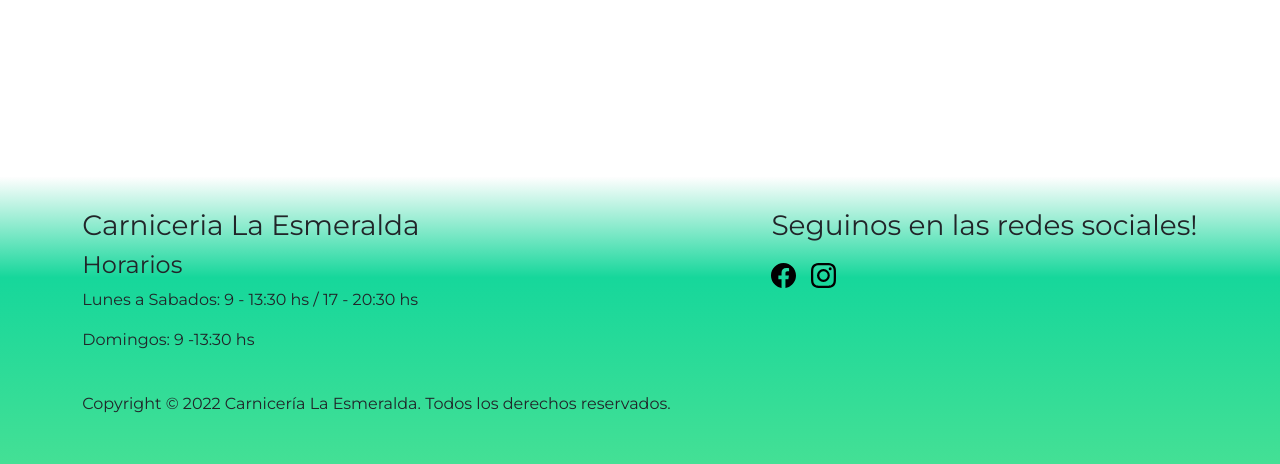
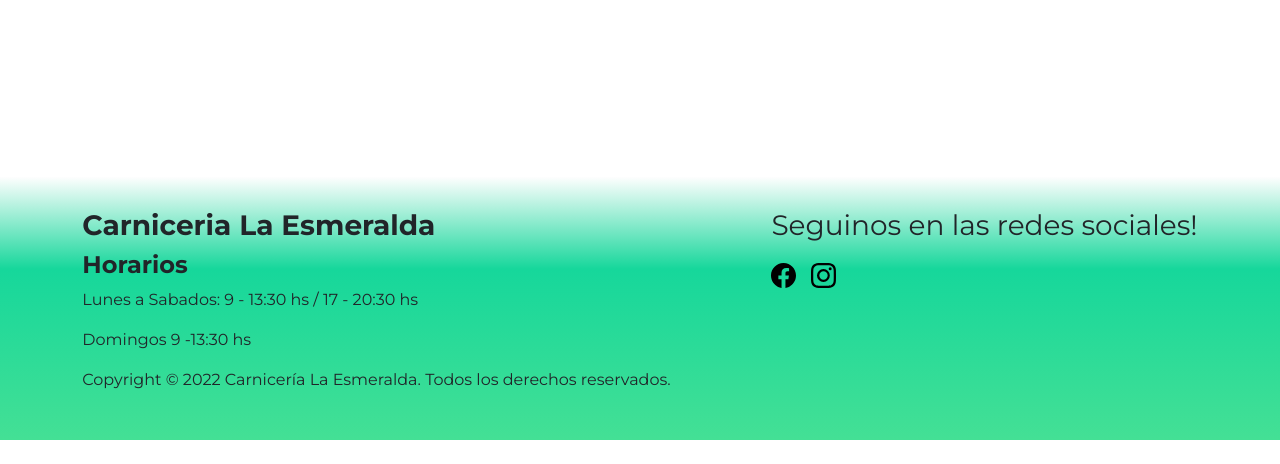
Before and after one commit to FrancoPortillo/CarniceriaEsmeralda, a plain HTML site: page pages/nosotros.html in a window 1280 px wide. Shown: the part 985-1449 px from the top of the page. After the commit the page ends 1425 px from the top, so only its background shows below. Drawn offline with nearby package versions, Linux system fonts and the light colour scheme.

Commit message:
arregle footer

```diff
--- a/pages/nosotros.html
+++ b/pages/nosotros.html
@@ -130,11 +130,10 @@
         </div>
       </div>
       <div class="horarios">
-        <h3>Carniceria La Esmeralda</h3>
-        <h4>Horarios</h4>
+        <h3 class="fw-bolder">Carniceria La Esmeralda</h3>
+        <h4 class="fw-bolder">Horarios</h4>
         <p>Lunes a Sabados: 9 - 13:30 hs / 17 - 20:30 hs</p>
-        <p>Domingos: 9 -13:30 hs</p>
-        <br />
+        <p>Domingos 9 -13:30 hs</p>
         <p>
           Copyright © 2022 Carnicería La Esmeralda. Todos los derechos
           reservados.
```
Also changed, not shown: pages/contactenos.html (+2 -3 lines).
